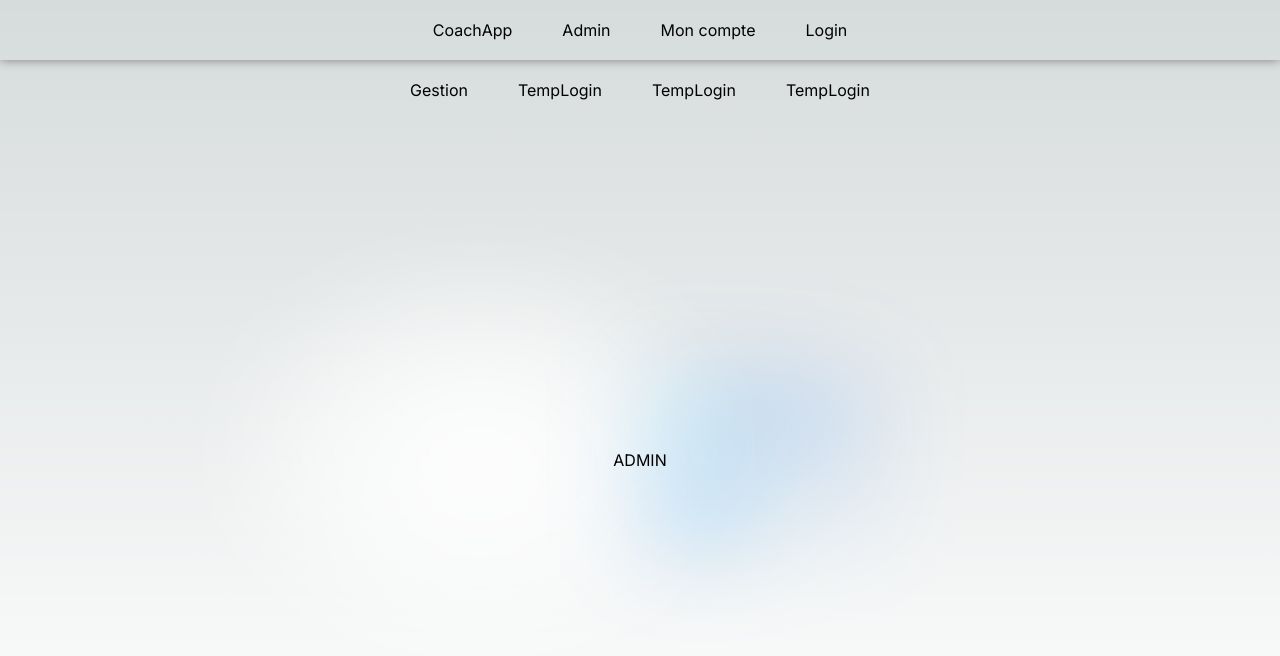
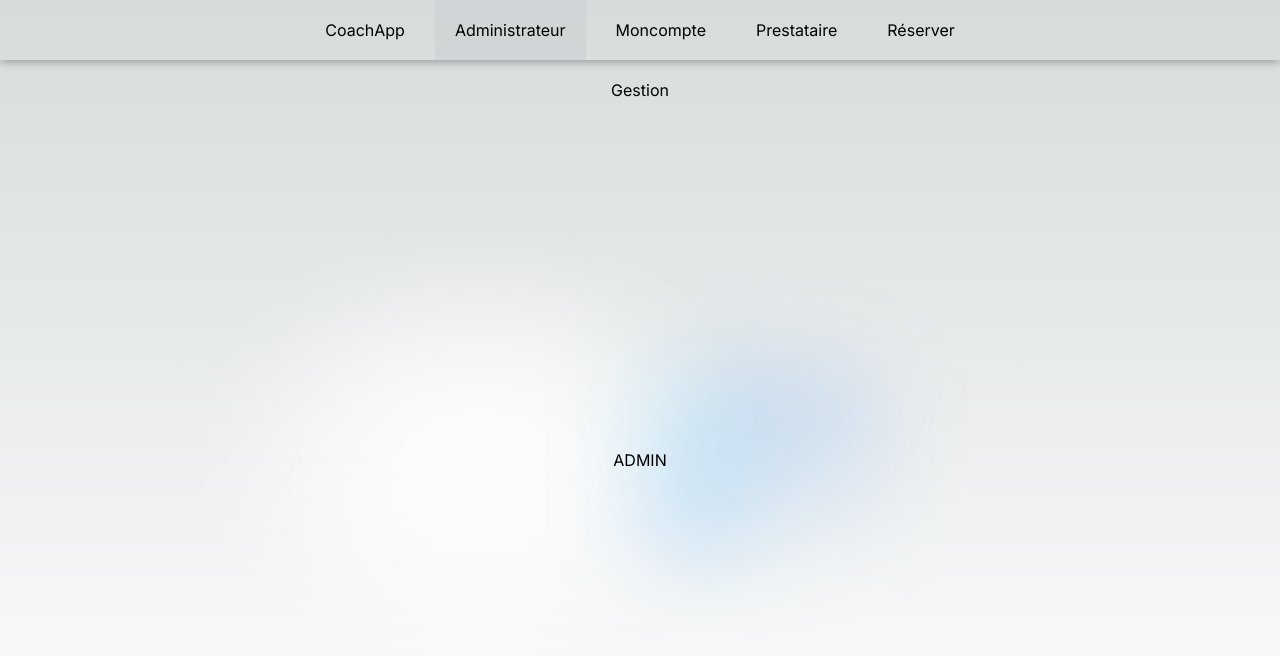
Before and after one commit to RobinSob94/CoachApp, a Next.js app in the folder coachapp-react/: page /admin in a window 1280 px wide. Shown: the top 656 px of the page. Built offline with nearby package versions, Linux system fonts and the light colour scheme.

Commit message:
:construction Passage complet des navbar en MVVC et mise à jour des information des pages dans les headers

```diff
--- a/coachapp-react/components/UIComponents/adminNavbar.js
+++ b/coachapp-react/components/UIComponents/adminNavbar.js
@@ -1,14 +1,12 @@
 import styles from '@/styles/Home.module.css';
 import Link from "next/link";
 import Navbar from "@/components/UIComponents/navbar";
+import NavbarLink from "@/components/UIComponents/navbarLink";
 
 export default function AdminNavbar() {
     return(
         <nav className={styles.adminNav}>
-            <Link className={styles.link} href={"/admin/gestion"}>Gestion</Link>
-            <Link className={styles.link} href={"/login"}>TempLogin</Link>
-            <Link className={styles.link} href={"/login"}>TempLogin</Link>
-            <Link className={styles.link} href={"/login"}>TempLogin</Link>
+            <NavbarLink lien={"/admin/gestion"} nomLien={"Gestion"} />
         </nav>
     )
 }
--- a/coachapp-react/components/UIComponents/navbar.js
+++ b/coachapp-react/components/UIComponents/navbar.js
@@ -1,21 +1,15 @@
 import styles from '@/styles/Home.module.css';
 import Link from "next/link";
+import NavbarLink from "@/components/UIComponents/navbarLink";
 
 export default function Navbar() {
     return (
         <nav className={styles.nav}>
-            <Link className={`${styles.siteName} ${styles.link}`} href={"/main"}>
-                CoachApp
-            </Link>
-            <Link className={styles.link} href={"/admin"}>
-                Admin
-            </Link>
-            <Link className={styles.link} href={'/moncompte'}>
-                Mon compte
-            </Link>
-            <Link className={styles.link} href={"/login"}>
-                Login
-            </Link>
+            <NavbarLink lien={"/main"} nomLien={"CoachApp"} />
+            <NavbarLink lien={"/admin"} nomLien={"Administrateur"} />
+            <NavbarLink lien={"/moncompte"} nomLien={"Moncompte"} />
+            <NavbarLink lien={"/prestataire"} nomLien={"Prestataire"} />
+            <NavbarLink lien={"/reservation"} nomLien={"Réserver"} />
         </nav>
     )
 }
--- a/coachapp-react/components/UIComponents/navbarLink.js
+++ b/coachapp-react/components/UIComponents/navbarLink.js
@@ -1,8 +1,14 @@
 import styles from '@/styles/Home.module.css';
 import Link from "next/link";
+import useNavbarLinkController from "@/controller/navbar/navbarLinkController";
 
 export default function NavbarLink({lien, nomLien}) {
+    const {
+        actualPath
+    } = useNavbarLinkController()
+    console.log('Actual paht is ' + actualPath)
+    console.log('Lien is ' + lien)
     return (
-        <Link href={lien}>{nomLien}</Link>
+        <Link className={`${styles.link} ${actualPath === lien ? styles.linkIsActive : ""}`} href={lien}>{nomLien}</Link>
     )
 }
--- /dev/null
+++ b/coachapp-react/controller/navbar/navbarLinkController.js
@@ -0,0 +1,18 @@
+import { useRouter } from 'next/router'
+
+import { usePathname } from 'next/navigation';
+import { useEffect, useState } from 'react';
+
+export default function useNavbarLinkController() {
+    const pathName = usePathname();
+    const { asPath } = useRouter();
+    const [actualPath, setActualPath] = useState('');
+
+    useEffect(() => {
+        setActualPath(asPath.split('#')[0].split('?')[0]);
+    }, [pathName]);
+    console.log("Actual " + actualPath)
+    return {
+        actualPath
+    }
+}
--- a/coachapp-react/pages/admin/gestion/index.js
+++ b/coachapp-react/pages/admin/gestion/index.js
@@ -11,7 +11,7 @@ export default function Admin() {
     return (
         <>
             <Head>
-                <title>ADMIN</title>
+                <title>Gestion des données</title>
                 <meta name="Administrateur/gestion" content="page admin/gestion"/>
                 <meta name="viewport" content="width=device-width, initial-scale=1"/>
                 <link rel="icon" href="/favicon.ico"/>
--- a/coachapp-react/pages/admin/index.js
+++ b/coachapp-react/pages/admin/index.js
@@ -10,8 +10,8 @@ export default function Admin() {
     return (
         <>
             <Head>
-                <title>Mon compte</title>
-                <meta name="mon compte" content="page de compte personnel"/>
+                <title>Administrateur</title>
+                <meta name="admin" content="page d'administration"/>
                 <meta name="viewport" content="width=device-width, initial-scale=1"/>
                 <link rel="icon" href="/favicon.ico"/>
             </Head>
--- a/coachapp-react/pages/login/index.js
+++ b/coachapp-react/pages/login/index.js
@@ -13,7 +13,7 @@ export default function Login() {
         <>
             <Head>
                 <title>Login</title>
-                <meta name="description" content="Coach app's login page" />
+                <meta name="connexion" content="page de connexion" />
                 <meta name="viewport" content="width=device-width, initial-scale=1" />
                 <link rel="icon" href="/favicon.ico" />
             </Head>
--- a/coachapp-react/pages/register/index.js
+++ b/coachapp-react/pages/register/index.js
@@ -13,7 +13,7 @@ export default function Register() {
         <>
             <Head>
                 <title>Regiter</title>
-                <meta name="description" content="Coach app's register page" />
+                <meta name="inscription" content="page d'inscription" />
                 <meta name="viewport" content="width=device-width, initial-scale=1" />
                 <link rel="icon" href="/favicon.ico" />
             </Head>
--- a/coachapp-react/pages/register/prestataire/index.js
+++ b/coachapp-react/pages/register/prestataire/index.js
@@ -12,8 +12,8 @@ export default function Prestataire() {
     return (
         <>
             <Head>
-                <title>Regiter</title>
-                <meta name="description" content="Coach app's register page" />
+                <title>Prestataire inscription</title>
+                <meta name="inscription prestataire" content="page d'enregistrement d'un prestataire" />
                 <meta name="viewport" content="width=device-width, initial-scale=1" />
                 <link rel="icon" href="/favicon.ico" />
             </Head>
--- a/coachapp-react/styles/Home.module.css
+++ b/coachapp-react/styles/Home.module.css
@@ -16,6 +16,10 @@
 
 .nav:hover, .adminNav:hover {
   box-shadow: 0 0 10px gray;
+}
+
+.linkIsActive {
+  background-color: rgb(180, 185, 188, 0.2);
 }
 
 .adminNav {
```
Also changed, not shown: coachapp-react/pages/prestataire/index.js (+26 -0 lines), coachapp-react/pages/reservation/index.js (+26 -0 lines).
